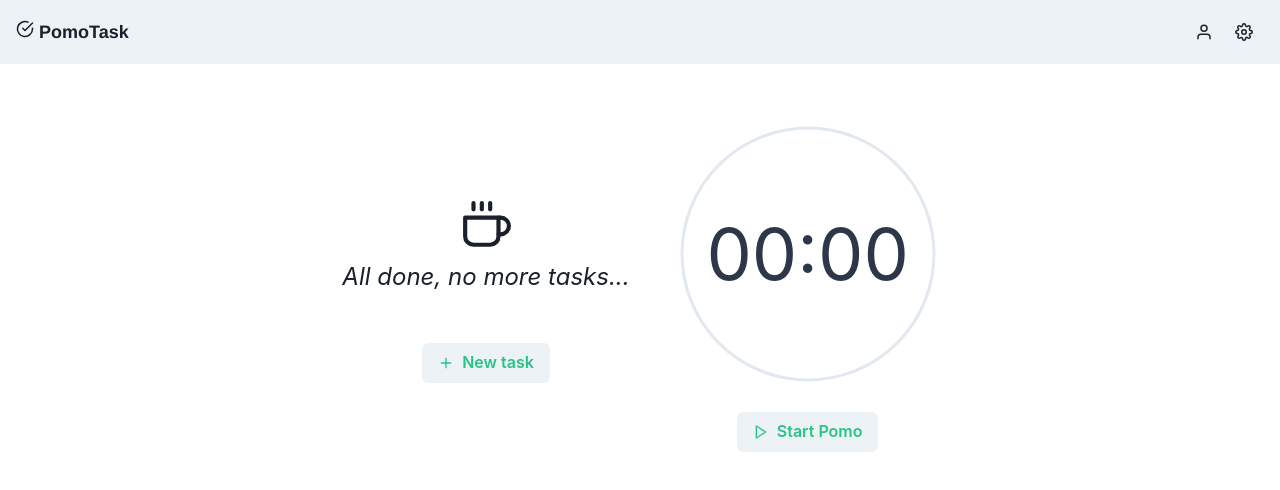
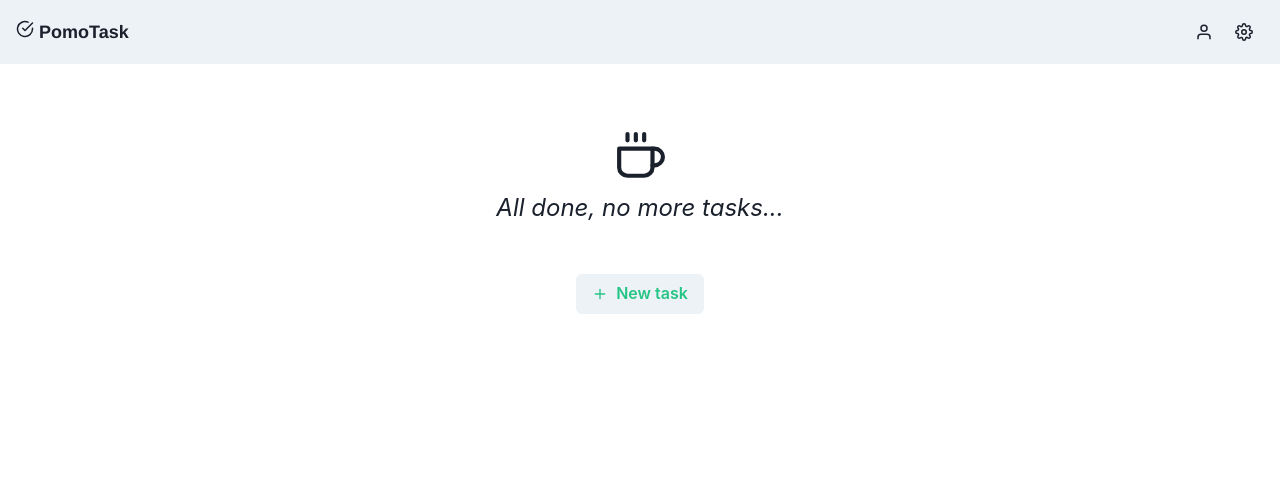
Before and after one commit to leosilva-dev/mao-amiga, a Next.js app: page / in a window 1280 px wide. Shown: the top 490 px of the page. Built offline with nearby package versions, Linux system fonts and the light colour scheme.

Commit message:
hide Pomodoro clock

```diff
--- a/src/pages/index.tsx
+++ b/src/pages/index.tsx
@@ -18,7 +18,6 @@ const Home: NextPage = () => {
   return (
     <HStack>
       <DynamicComponent />
-      <Pomodoro />
     </HStack>
   );
 };
```
